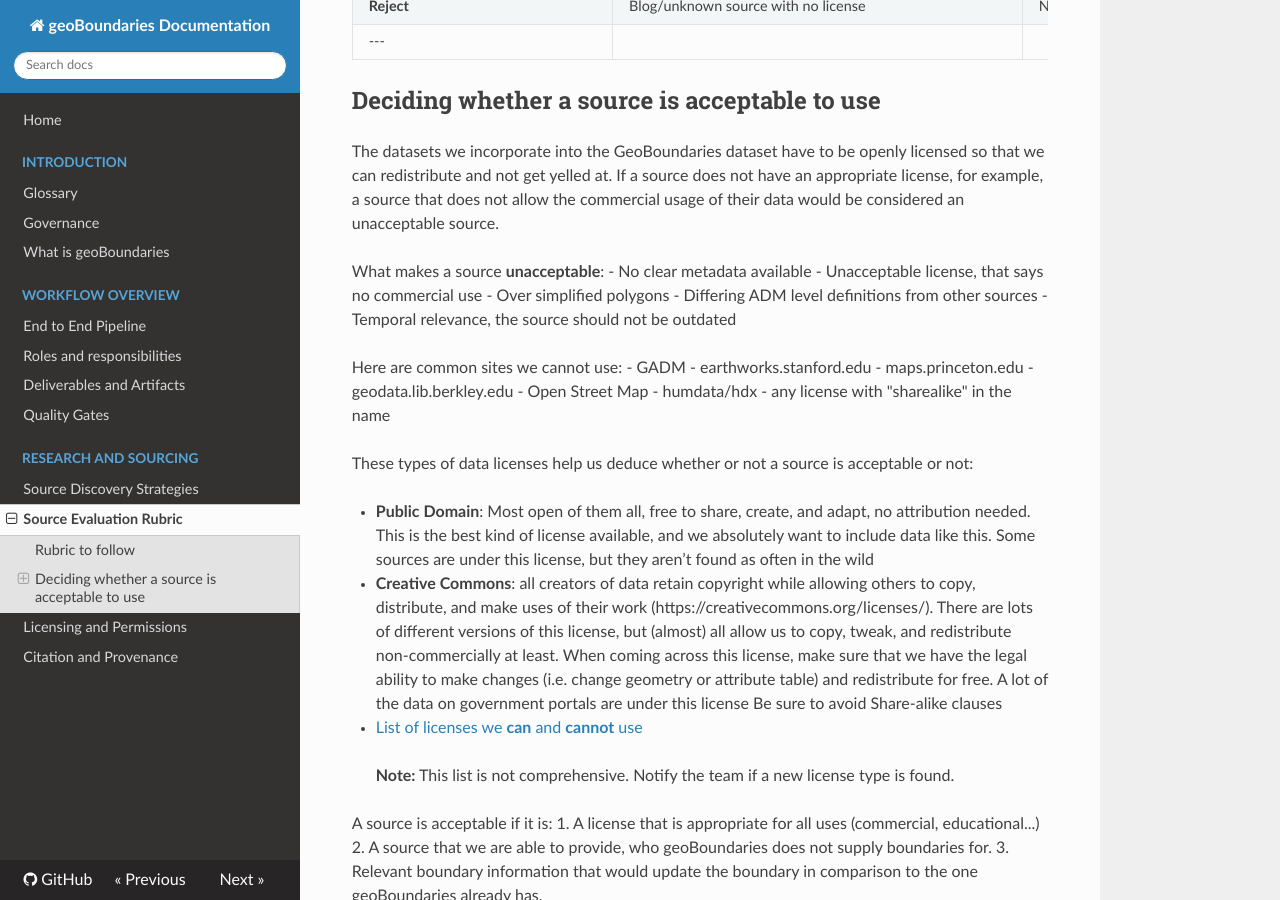
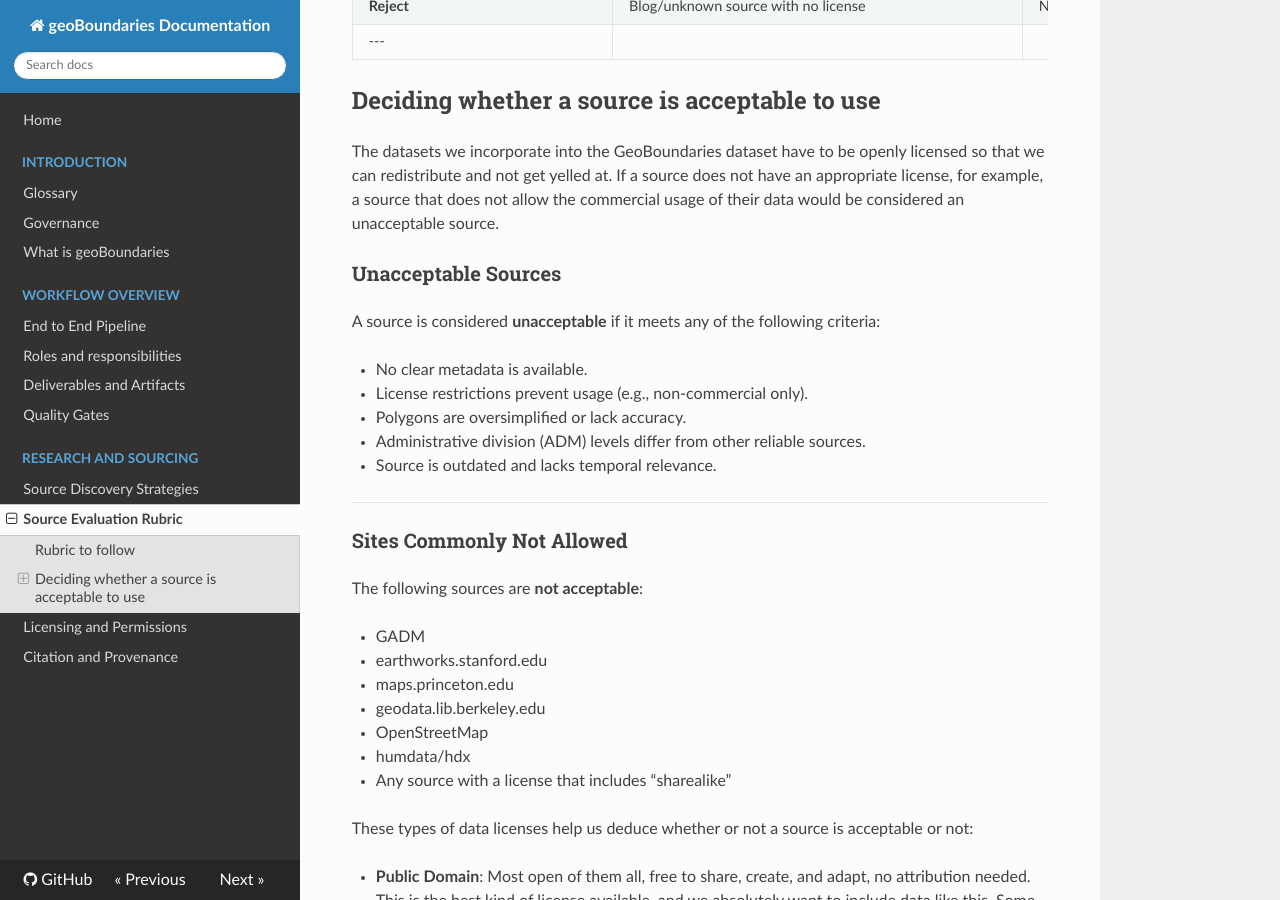
Before and after one commit to wmgeolab/gbDocs, an MkDocs documentation site: the page built from docs/docs/20-research-and-sourcing/source-evaluation-rubric.md, in a window 1280 px wide and 900 px high, scrolled down 332 px. Built offline with MkDocs 1.6.1, drawn with Linux system fonts in a browser that asks for light colours; nearby versions of some CDN libraries.

Commit message:
Update source-evaluation-rubric.md

```diff
--- a/docs/docs/20-research-and-sourcing/source-evaluation-rubric.md
+++ b/docs/docs/20-research-and-sourcing/source-evaluation-rubric.md
@@ -13,21 +13,29 @@
 
 The datasets we incorporate into the GeoBoundaries dataset have to be openly licensed so that we can redistribute and not get yelled at. If a source does not have an appropriate license, for example, a source that does not allow the commercial usage of their data would be considered an unacceptable source.
 
-What makes a source **unacceptable**:
-  - No clear metadata available
-  - Unacceptable license, that says no commercial use
-  - Over simplified polygons
-  - Differing ADM level definitions from other sources
-  - Temporal relevance, the source should not be outdated
+### Unacceptable Sources
 
-Here are common sites we cannot use:
-  - GADM
-  - earthworks.stanford.edu
-  - maps.princeton.edu
-  - geodata.lib.berkley.edu
-  - Open Street Map
-  - humdata/hdx
-  - any license with "sharealike" in the name
+A source is considered **unacceptable** if it meets any of the following criteria:
+
+- No clear metadata is available.
+- License restrictions prevent usage (e.g., non-commercial only).
+- Polygons are oversimplified or lack accuracy.
+- Administrative division (ADM) levels differ from other reliable sources.
+- Source is outdated and lacks temporal relevance.
+
+---
+
+### Sites Commonly Not Allowed
+
+The following sources are **not acceptable**:
+
+- GADM
+- earthworks.stanford.edu
+- maps.princeton.edu
+- geodata.lib.berkeley.edu
+- OpenStreetMap
+- humdata/hdx
+- Any source with a license that includes “sharealike”
 
 These types of data licenses help us deduce whether or not a source is acceptable or not:
 
```
